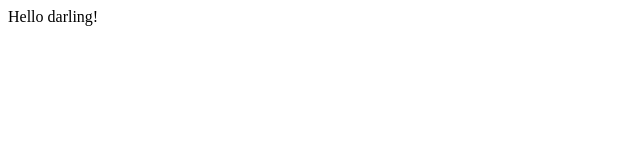
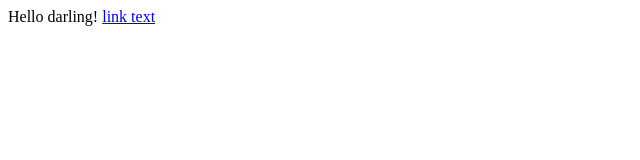
Before and after one commit to judijasa/project-527, a plain HTML site: page index.html in a window 1280 px wide. Shown: the full height of the page, 0-640 px from the left. Drawn offline with Linux system fonts and the light colour scheme.

Commit message:
Update index.html

```diff
--- a/index.html
+++ b/index.html
@@ -2,5 +2,6 @@
 <header><title>This is title</title></header>
 <body>
 Hello darling!
+  <a href="url">link text</a>
 </body>
 </html>
```
